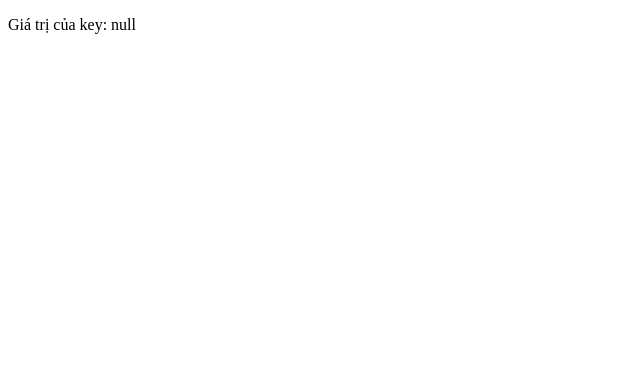
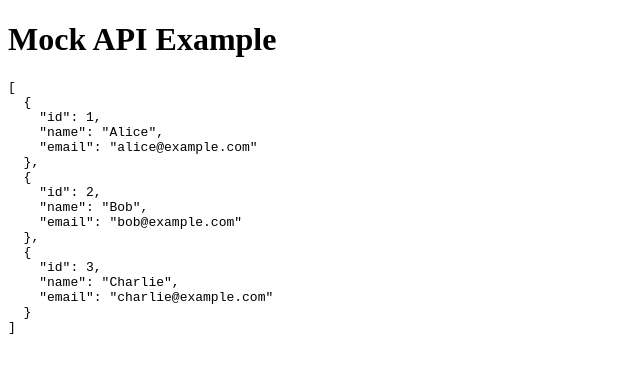
Before and after one commit to realphandat/api, a plain HTML site: page index.html in a window 1280 px wide. Shown: the whole page, without its empty margins (0-640 px from the left). Drawn offline with Linux system fonts and the light colour scheme.

Commit message:
Update index.html

```diff
--- a/index.html
+++ b/index.html
@@ -3,9 +3,50 @@
 <head>
     <meta charset="UTF-8">
     <meta name="viewport" content="width=device-width, initial-scale=1.0">
-    <title>Get URL Parameter</title>
+    <title>Mock API with JavaScript</title>
 </head>
 <body>
-    <script src="javascript.js"></script>
+    <h1>Mock API Example</h1>
+    <pre id="output"></pre>
+
+    <script>
+        // Mock API data
+        const mockApiData = {
+            users: [
+                { id: 1, name: "Alice", email: "alice@example.com" },
+                { id: 2, name: "Bob", email: "bob@example.com" },
+                { id: 3, name: "Charlie", email: "charlie@example.com" }
+            ]
+        };
+
+        // Function to handle "API requests"
+        async function mockFetch(url) {
+            return new Promise((resolve, reject) => {
+                setTimeout(() => {
+                    if (url === "/api/users") {
+                        resolve({
+                            status: 200,
+                            json: () => Promise.resolve(mockApiData.users)
+                        });
+                    } else {
+                        reject({ status: 404, message: "Not Found" });
+                    }
+                }, 500); // Simulate network delay
+            });
+        }
+
+        // Automatically fetch data when page loads
+        window.addEventListener('load', async () => {
+            try {
+                const response = await mockFetch('/api/users');
+                if (response.status === 200) {
+                    const data = await response.json();
+                    document.getElementById('output').textContent = JSON.stringify(data, null, 2);
+                }
+            } catch (error) {
+                document.getElementById('output').textContent = JSON.stringify(error, null, 2);
+            }
+        });
+    </script>
 </body>
 </html>
```
